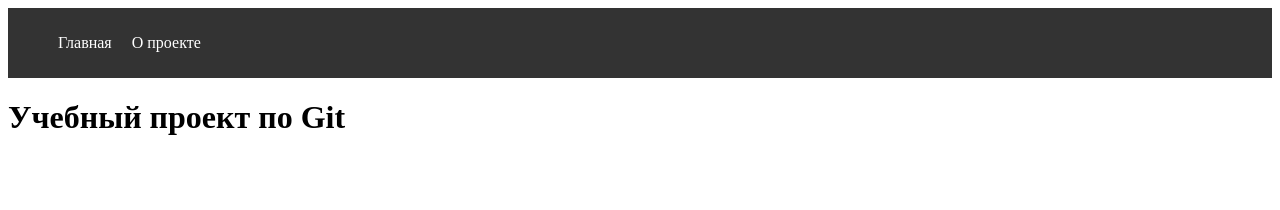
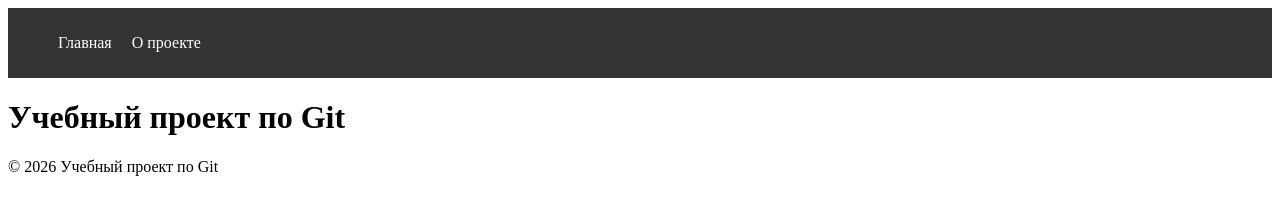
Before and after one commit to siaroshkagit/git-vscode-training, a plain HTML site: page index.html in a window 1280 px wide. Drawn offline with Linux system fonts and the light colour scheme.

Commit message:
add footer

```diff
--- a/index.html
+++ b/index.html
@@ -16,5 +16,8 @@
     </header>
 
     <h1>Учебный проект по Git</h1>
+    <footer>
+    <p>&copy; 2026 Учебный проект по Git</p>
+    </footer>
 </body>
 </html>
```
